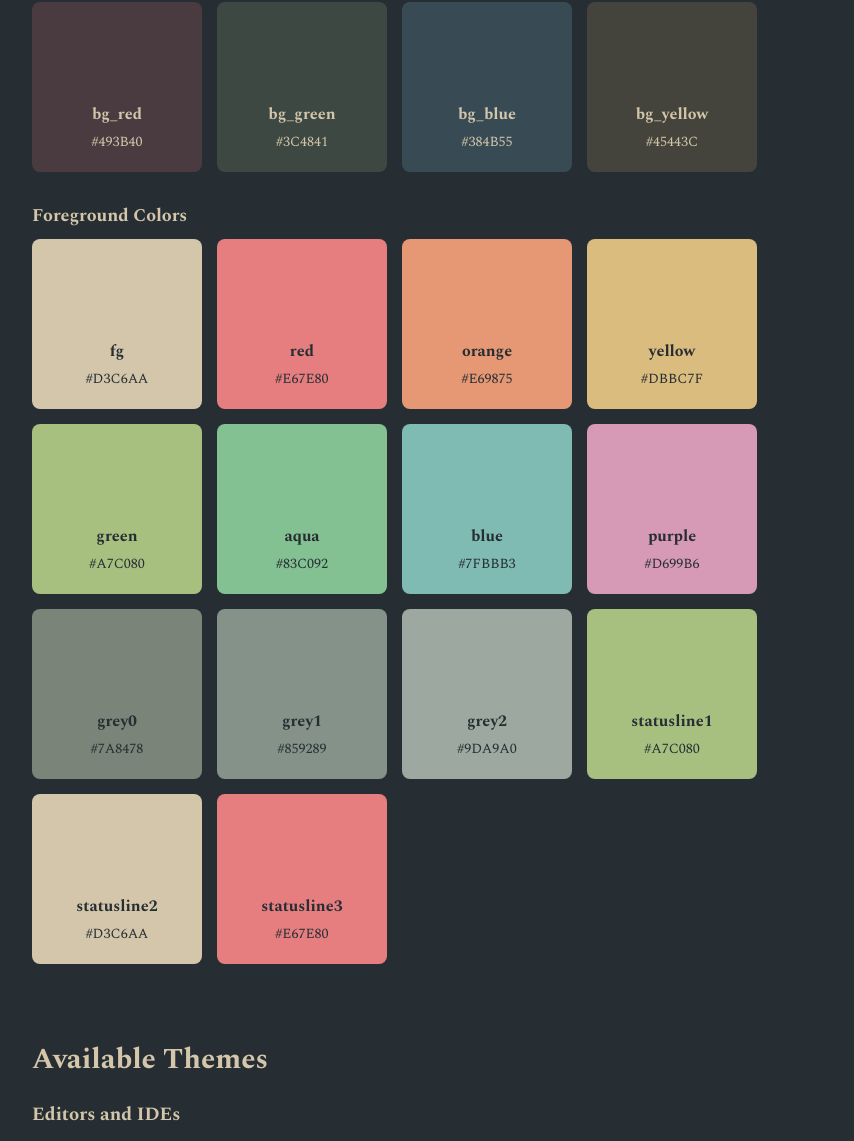
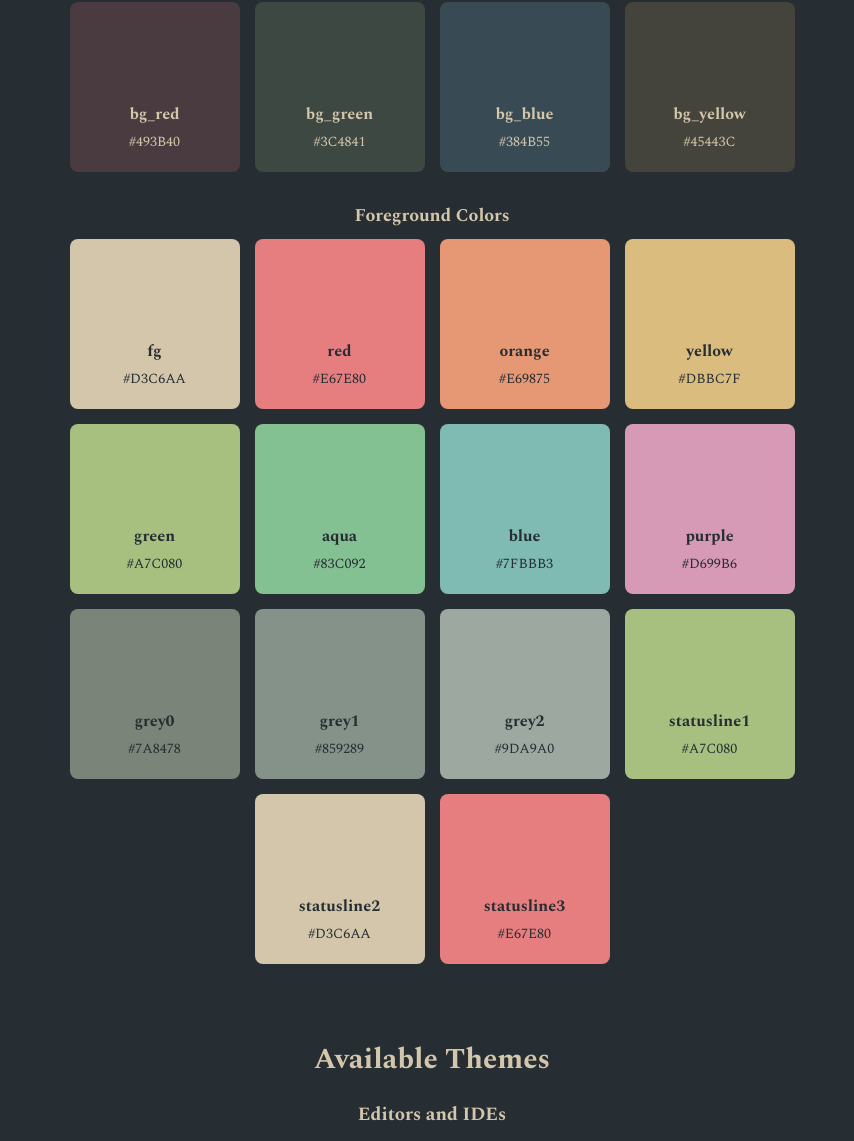
Before and after one commit to jamesalexatkin/everforest-homepage, a plain HTML site: page index.html in a window 1280 px wide. Shown: the part 997-2138 px from the top of the page, without its empty margins (208-1062 px from the left). Drawn offline with nearby package versions, Linux system fonts and the light colour scheme.

Commit message:
tweak footer anchors and title alignment

```diff
--- a/css/styles.css
+++ b/css/styles.css
@@ -108,6 +108,7 @@ header p {
     margin: 20px 0 10px 0;
     text-align: left;
     display: block; /* Ensures the title is a block element */
+    text-align: center;
 }
 
 .palette-row {
@@ -115,6 +116,7 @@ header p {
     flex-wrap: wrap;
     gap: 15px;
     margin-bottom: 30px; /* Adds some spacing between rows */
+    justify-content: center;
 }
 
 
@@ -241,12 +243,18 @@ header p {
 .theme-links h2 {
     font-size: 1.8em;
     margin-bottom: 15px;
+    text-align: center;
+}
+
+.theme-links h3 {
+    text-align: center;
 }
 
 .card-container {
     display: flex;
     flex-wrap: wrap;
     gap: 15px;
+    justify-content: center;
 }
 
 .card-container a.card {
@@ -308,3 +316,11 @@ footer {
     text-align: center;
     font-size: 0.9em;
 }
+
+footer a {
+    color: white;
+}
+
+footer a:active, a:visited {
+    color: red;
+}
--- a/js/theme.js
+++ b/js/theme.js
@@ -283,6 +283,11 @@ function renderPalette(theme) {
     const headerFooterColorTitle = "bg_dim";
     document.getElementById("header").style.backgroundColor = colors[headerFooterColorTitle].color;
     document.getElementById("footer").style.backgroundColor = colors[headerFooterColorTitle].color;
+    // Set colors of footer links
+    var footerAnchors = document.querySelectorAll("footer,a");
+    for (let a of footerAnchors) {
+        a.style.color = colors[pageTextColorTitle].color;
+    }
 
     // Set code editor colors
     document.getElementById("code-editor-container").style.backgroundColor = colors[headerFooterColorTitle].color;
```
